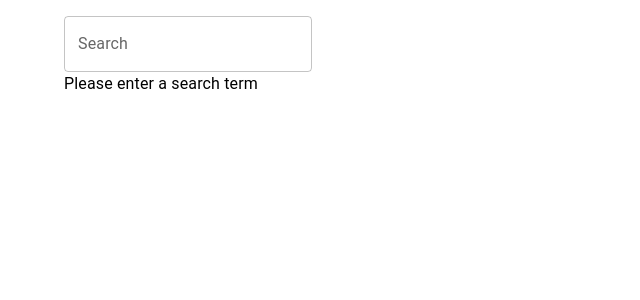
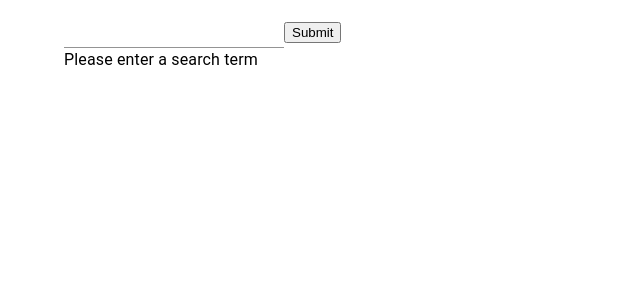
Before and after one commit to takoeight0821/sisku, a React (Create React App) app in the folder sisku-wui/: page / in a window 1280 px wide. Shown: the top 300 px of the page, without its empty margins (0-640 px from the left). Built offline with nearby package versions, Linux system fonts and the light colour scheme; the HTML template or start-up script is replaced by a standard one.

Commit message:
refactoring

```diff
--- a/sisku-wui/src/App.css
+++ b/sisku-wui/src/App.css
@@ -36,3 +36,8 @@
     transform: rotate(360deg);
   }
 }
+
+.markdown {
+  overflow-wrap: anywhere;
+  white-space: pre-wrap;
+}
--- a/sisku-wui/src/App.tsx
+++ b/sisku-wui/src/App.tsx
@@ -1,28 +1,19 @@
+import './App.css';
 import React, { useEffect } from 'react';
-import './App.css';
 import ReactMarkdown from 'react-markdown';
+import { Controller, useForm } from 'react-hook-form';
 import Container from '@mui/material/Container';
-import TextField from '@mui/material/TextField';
+import Stack from '@mui/material/Stack';
+import Input from '@mui/material/Input';
+import Paper from '@mui/material/Paper';
 import Typography from '@mui/material/Typography';
-import {Element, Hover, HoverResult} from './lsif';
+import { Element, Hover, HoverResult } from './lsif';
 
 type SearchResult = {
   hover: HoverResult;
   definition: Element;
   defRanges: Element[];
   moniker: Element;
-};
-
-const SearchBar = ({ onSearchTermChange }: { onSearchTermChange: (searchTerm: string) => void }) => {
-  return <TextField label="Search" onChange={(e) => onSearchTermChange(e.target.value)} />
-};
-
-const SearchResults = ({ searchResults }: { searchResults: SearchResult[] }) => {
-  return <div>
-    {searchResults.map((searchResult, i) =>
-      <Entry key={i} index={i} searchResult={searchResult} />
-    )}
-  </div>
 };
 
 // Get markdown string from Hover.
@@ -39,33 +30,20 @@ const getMarkdownString = (hover: Hover): string => {
   return hover.contents.value;
 }
 
-const Entry = ({ index, searchResult }: { index: number, searchResult: SearchResult }) => {
-  return <>
-    <Typography variant="subtitle1">Result {index}</Typography>
-    <Typography variant="subtitle2">Hovers</Typography>
-    <ReactMarkdown children={getMarkdownString(searchResult.hover.result)} />
-    <Typography variant="subtitle2">Definition</Typography>
-    <Typography>{JSON.stringify(searchResult.definition)}</Typography>
-    <ul>
-      {searchResult.defRanges.map((defRange, i) =>
-        <li key={i}>
-          <Typography>{JSON.stringify(defRange)}</Typography>
-        </li>
-      )}
-    </ul>
-    <Typography variant="subtitle2">Moniker</Typography>
-    <Typography>{JSON.stringify(searchResult.moniker)}</Typography>
-  </>
-};
-
 function App() {
   const endpoint = "http://localhost:8080/search"
-  const [searchTerm, setSearchTerm] = React.useState('');
+  const [query, setQuery] = React.useState('');
   const [searchResults, setSearchResults] = React.useState([] as SearchResult[]);
 
+  const { handleSubmit, control } = useForm();
+  const onSubmit = (data: { query: string }) => {
+    console.log(data);
+    setQuery(data.query);
+  };
+
   useEffect(() => {
-    if (searchTerm.length > 0) {
-      fetch(endpoint + "?q=" + searchTerm, { mode: 'cors' })
+    if (query.length > 0) {
+      fetch(endpoint + "?q=" + query, { mode: 'cors' })
         .then(response => response.json())
         .then(data => { console.log(data); return data; })
         .then(data => setSearchResults(data))
@@ -74,13 +52,41 @@ function App() {
           setSearchResults([])
         })
     }
-  }, [searchTerm]);
+  }, [query]);
 
   return (
     <Container sx={{ paddingTop: 2 }}>
-      <SearchBar onSearchTermChange={setSearchTerm} />
-      <Typography>{searchTerm.length > 0 ? `Searching for ${searchTerm}` : 'Please enter a search term'}</Typography>
-      <SearchResults searchResults={searchResults} />
+      <form onSubmit={handleSubmit(onSubmit)}>
+        <Controller
+          control={control}
+          name="query"
+          defaultValue=""
+          render={({ field }) => <Input {...field} />}
+        />
+        <input type="submit" />
+      </form>
+      <Typography>{query.length > 0 ? `Searching for ${query}` : 'Please enter a search term'}</Typography>
+      <Stack spacing={2}>
+        {searchResults.map((searchResult, index) =>
+          <Paper variant="outlined">
+            <Typography variant="subtitle1" sx={{ color: 'primary.main' }}>Result {index}</Typography>
+            <Typography variant="subtitle2" sx={{ color: 'secondary.main' }}>Hovers</Typography>
+            <ReactMarkdown className="markdown" children={getMarkdownString(searchResult.hover.result)} />
+            <Typography variant="subtitle2" sx={{ color: 'secondary.main' }}>Definition</Typography>
+            <Typography>{JSON.stringify(searchResult.definition, null, 2)}</Typography>
+            <ul>
+              {searchResult.defRanges.map((defRange, i) =>
+                <li key={i}>
+                  <Typography>{JSON.stringify(defRange, null, 2)}</Typography>
+                </li>
+              )}
+            </ul>
+            <Typography variant="subtitle2" sx={{ color: 'secondary.main' }}>Moniker</Typography>
+            <Typography>{JSON.stringify(searchResult.moniker, null, 2)}</Typography>
+          </Paper>
+          // <Entry key={i} index={i} searchResult={searchResult} />
+        )}
+      </Stack>
     </Container>
   );
 }
```
